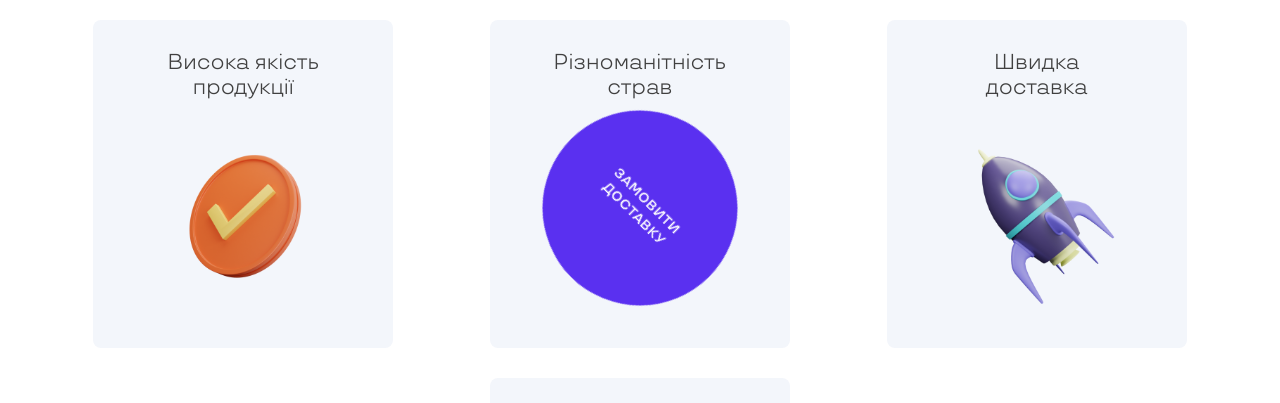
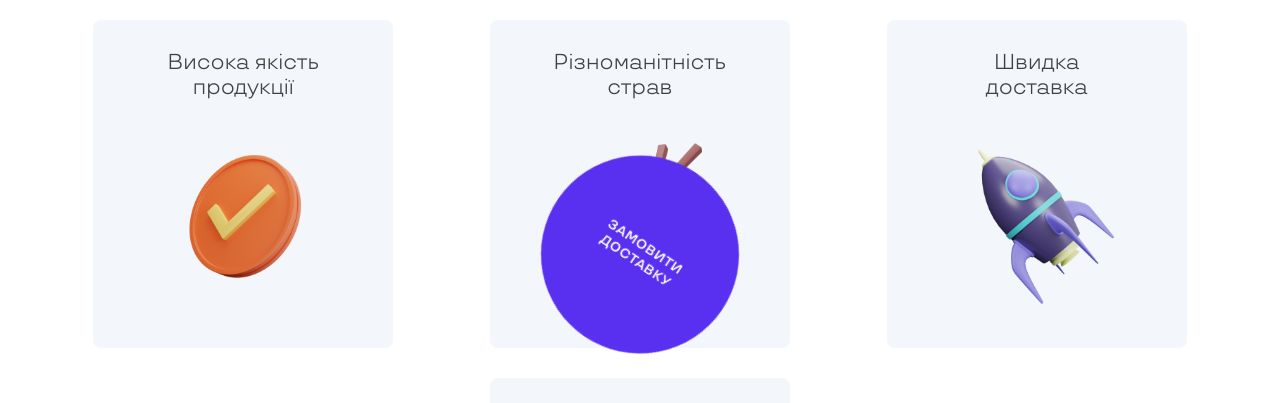
Before and after one commit to polPintero/foodDelivery, a Vue app: page / in a window 1280 px wide. Shown: the part 397-800 px from the top of the page. Built offline with nearby package versions, Linux system fonts and the light colour scheme.

Commit message:
set btn behavior

```diff
--- a/src/components/DeliveryBtn.vue
+++ b/src/components/DeliveryBtn.vue
@@ -1,5 +1,5 @@
 <template>
-    <button class="delivery-btn">
+    <button class="delivery-btn" ref="btn">
         Замовити доставку
     </button>
 </template>
@@ -7,16 +7,50 @@
 <script>
 export default {
     name: 'DeliveryBtn',
+    data () {
+        return {
+            timeout: null,
+            btnStyles: null,
+        }
+    },
+    methods: {
+        behaviorBtnSet () {
+            if (this.timeout) clearTimeout(this.timeout)
+            setTimeout(() => {
+                if (window.scrollY > 0) {
+                    this.$refs.btn.style.setProperty('--btnTransform', 'translate(-50%, 25%)');
+                    this.$refs.btn.style.setProperty('--widthBtn', '150px');
+                } else if (window.scrollY <= 0) {
+                    this.$refs.btn.style.setProperty('--btnTransform', 'translate(-50%, -25%)');
+                    this.$refs.btn.style.setProperty('--widthBtn', '198px');
+
+                }
+            }, 200)
+
+        }
+    },
+    mounted () {
+        this.btnStyles = this.$refs.btn.computedStyleMap();
+        window.addEventListener('scroll', this.behaviorBtnSet)
+    },
+    beforeUnmount () {
+        window.removeEventListener('scroll', this.behaviorBtnSet)
+    }
 }
 </script>
 
 <style lang="scss">
 .delivery-btn {
+    --btnTransform: translate(-50%, -25%);
+    --degRotate: 45deg;
+    --widthBtn: 198px;
+
     position: fixed;
     bottom: 0;
     left: 50%;
+    transform: var(--btnTransform);
     aspect-ratio: 1;
-    width: 195px;
+    width: var(--widthBtn);
     font-family: 'TTTravels-DemiBold';
     line-height: 130%;
     letter-spacing: 0.03rem;
@@ -33,15 +67,17 @@ export default {
     animation-timing-function: linear;
     cursor: pointer;
 }
+
 @keyframes rotateBtn {
     0% {
-        transform: translate(-50%, -50%) rotate(-45deg);
+        transform: var(--btnTransform) rotate(calc(var(--degRotate) - calc(var(--degRotate) * 2)));
     }
+
     50% {
-        transform: translate(-50%, -50%) rotate(45deg);
+        transform: var(--btnTransform) rotate(var(--degRotate));
     }
+
     100% {
-        transform: translate(-50%, -50%) rotate(-45deg);
+        transform: var(--btnTransform) rotate(calc(var(--degRotate) - calc(var(--degRotate) * 2)));
     }
-}
-</style>
+}</style>
```
